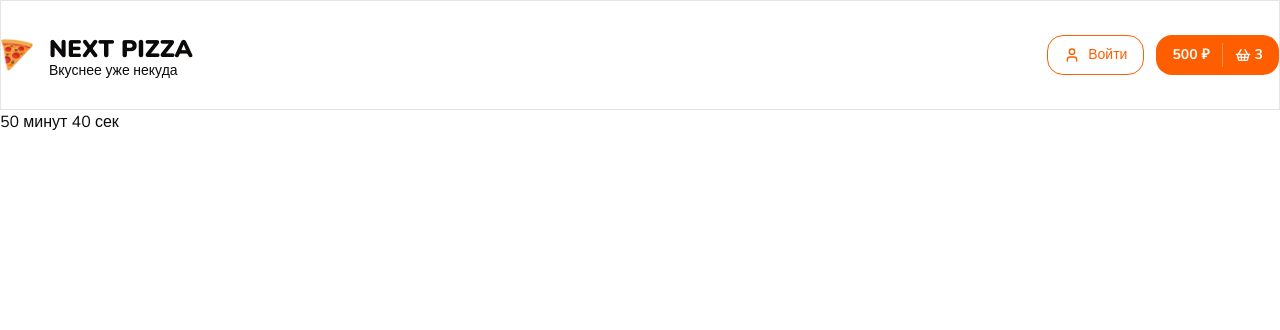
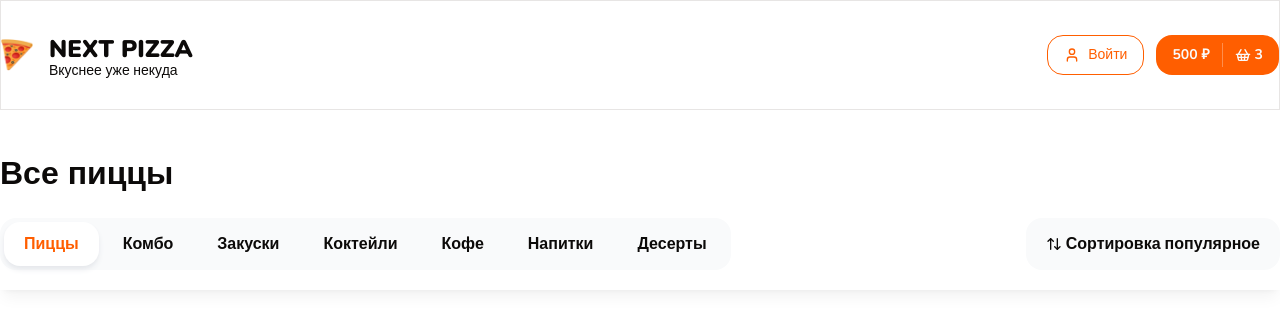
Before and after one commit to skorozhanskiy/next-pizza, a Next.js app: page / in a window 1280 px wide. Shown: the top 330 px of the page. Built offline with nearby package versions, Linux system fonts and the light colour scheme.

Commit message:
Добавил top-bar

```diff
--- a/app/page.tsx
+++ b/app/page.tsx
@@ -1,5 +1,13 @@
 import React from 'react';
+import { Container, Title, TopBar } from '@/components/shared';
 
-export default function page() {
-  return <div>50 минут 40 сек</div>;
+export default function Home() {
+  return (
+    <>
+      <Container className="mt-10">
+        <Title text="Все пиццы" size="lg" className="font-extrabold" />
+      </Container>
+      <TopBar />
+    </>
+  );
 }
--- /dev/null
+++ b/components/shared/categories.tsx
@@ -0,0 +1,26 @@
+import { cn } from '@/lib/utils';
+import React from 'react';
+
+interface Props {
+  className?: string;
+}
+
+const cats = ['Пиццы', 'Комбо', 'Закуски', 'Коктейли', 'Кофе', 'Напитки', 'Десерты'];
+const activeIndex = 0;
+
+export const Categories: React.FC<Props> = ({ className }) => {
+  return (
+    <div className={cn('inline-flex gap-1 bg-gray-50 p-1 rounded-2xl', className)}>
+      {cats.map((cats, index) => (
+        <a
+          key={index}
+          className={cn(
+            'flex items-center font-bold h-11 rounded-2xl px-5',
+            activeIndex === index && 'bg-white shadow-md shadow-gray-200 text-primary',
+          )}>
+          <button>{cats}</button>
+        </a>
+      ))}
+    </div>
+  );
+};
--- a/components/shared/index.ts
+++ b/components/shared/index.ts
@@ -1,2 +1,6 @@
 export { Container } from './container';
 export { Header } from './header';
+export { Title } from './title';
+export { Categories } from './categories';
+export { SortPopup } from './sort-popup';
+export { TopBar } from './top-bar';
--- /dev/null
+++ b/components/shared/sort-popup.tsx
@@ -0,0 +1,21 @@
+import { cn } from '@/lib/utils';
+import { ArrowUpDown } from 'lucide-react';
+import React from 'react';
+
+interface Props {
+  className?: string;
+}
+
+export const SortPopup: React.FC<Props> = ({ className }) => {
+  return (
+    <div
+      className={cn(
+        'inline-flex items-center gap-1 bg-gray-50 px-5 h-[52px] rounded-2xl cursor-pointer',
+        className,
+      )}>
+      <ArrowUpDown size={16} />
+      <b>Сортировка</b>
+      <b>популярное</b>
+    </div>
+  );
+};
--- /dev/null
+++ b/components/shared/title.tsx
@@ -0,0 +1,36 @@
+import clsx from 'clsx';
+import React from 'react';
+
+type TitleSize = 'xs' | 'sm' | 'md' | 'lg' | 'xl' | '2xl';
+
+interface Props {
+  size?: TitleSize;
+  className?: string;
+  text: string;
+}
+
+export const Title: React.FC<Props> = ({ text, size = 'sm', className }) => {
+  const mapTagBySize = {
+    xs: 'h5',
+    sm: 'h4',
+    md: 'h3',
+    lg: 'h2',
+    xl: 'h1',
+    '2xl': 'h1',
+  } as const;
+
+  const mapClassNameBySize = {
+    xs: 'text-[16px]',
+    sm: 'text-[22px]',
+    md: 'text-[26px]',
+    lg: 'text-[32px]',
+    xl: 'text-[40px]',
+    '2xl': 'text-[48px]',
+  } as const;
+
+  return React.createElement(
+    mapTagBySize[size],
+    { className: clsx(mapClassNameBySize[size], className) },
+    text,
+  );
+};
--- /dev/null
+++ b/components/shared/top-bar.tsx
@@ -0,0 +1,17 @@
+import React from 'react';
+import { cn } from '@/lib/utils';
+import { Categories, SortPopup, Container } from '@/components/shared';
+interface Props {
+  className?: string;
+}
+
+export const TopBar: React.FC<Props> = ({ className }) => {
+  return (
+    <div className={cn('sticky top-0 bg-white py-5 shadow-lg shadow-black/5 z10', className)}>
+      <Container className="flex items-center justify-between">
+        <Categories />
+        <SortPopup />
+      </Container>
+    </div>
+  );
+};
```
